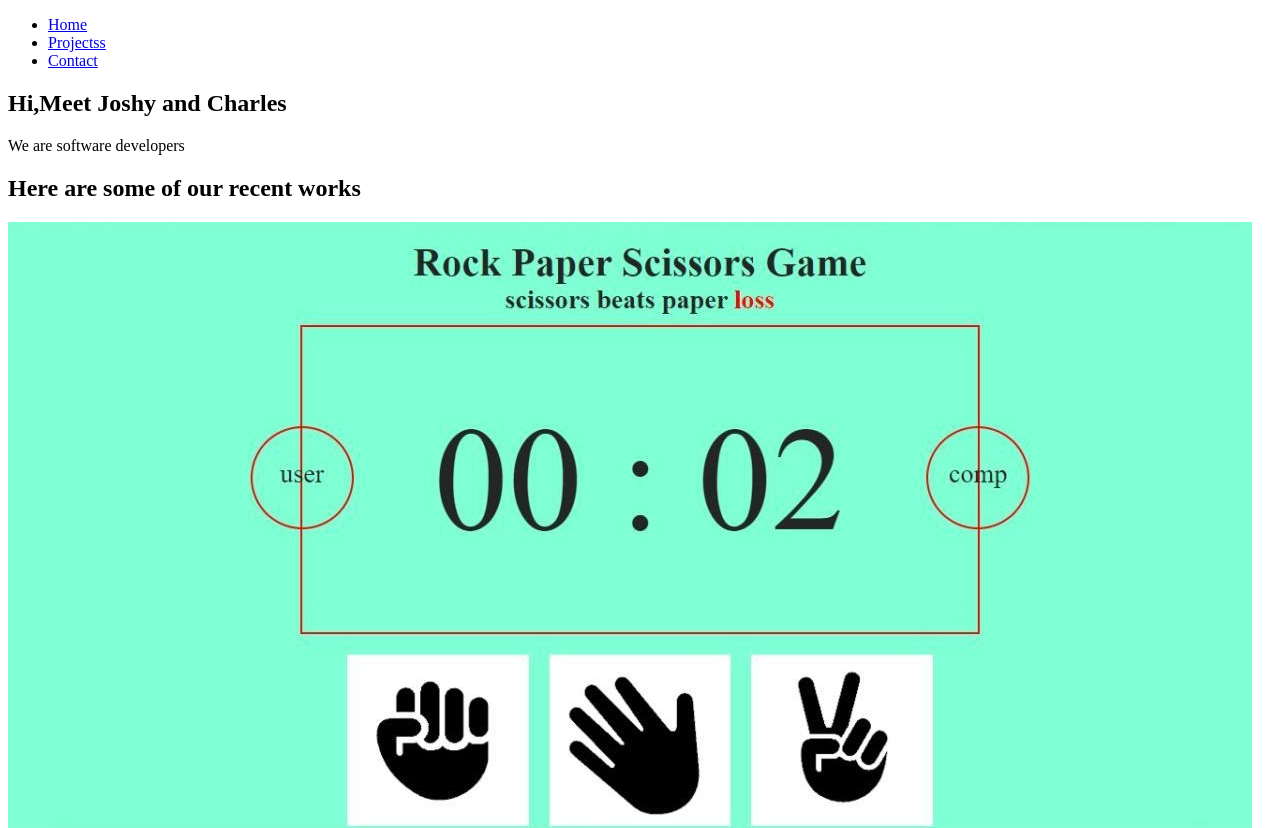
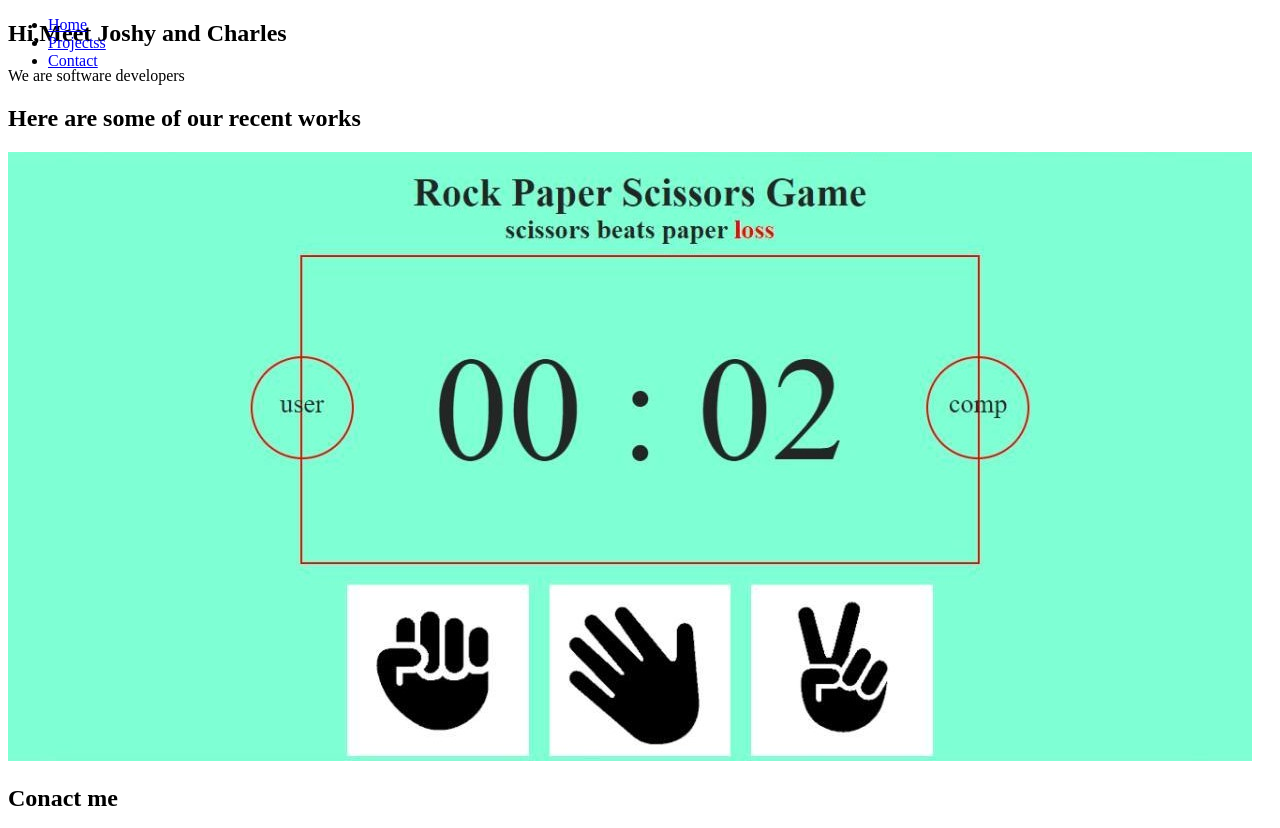
Before and after one commit to charlyeneh/Portfolio-page, a plain HTML site: page index.html in a window 1280 px wide. Shown: the top 828 px of the page. Drawn offline with Linux system fonts and the light colour scheme.

Commit message:
added css

```diff
--- a/index.html
+++ b/index.html
@@ -3,6 +3,7 @@
 <head>
     <meta charset="UTF-8">
     <meta name="viewport" content="width=device-width, initial-scale=1.0">
+    <link rel="stylesheet" href="./style.css">
     <title>Portfolio-Page</title>
 </head>
 <body>
@@ -34,5 +35,6 @@
         <a href="#"><img src="./icons/linkedin.svg" alt=""></a>
         <a href="#"><img src="./icons/stack-overflow.svg" alt=""></a>
     </section>
+    <script src = "https://cdn.freecodecamp.org/testable-projects-fcc/v1/bundle.js"></script>
 </body>
 </html>
--- a/style.css
+++ b/style.css
@@ -0,0 +1,8 @@
+#navbar {
+    position: fixed;
+    top: 0;
+
+}
+@media only screen and (min-width: 768px){
+
+}
```
